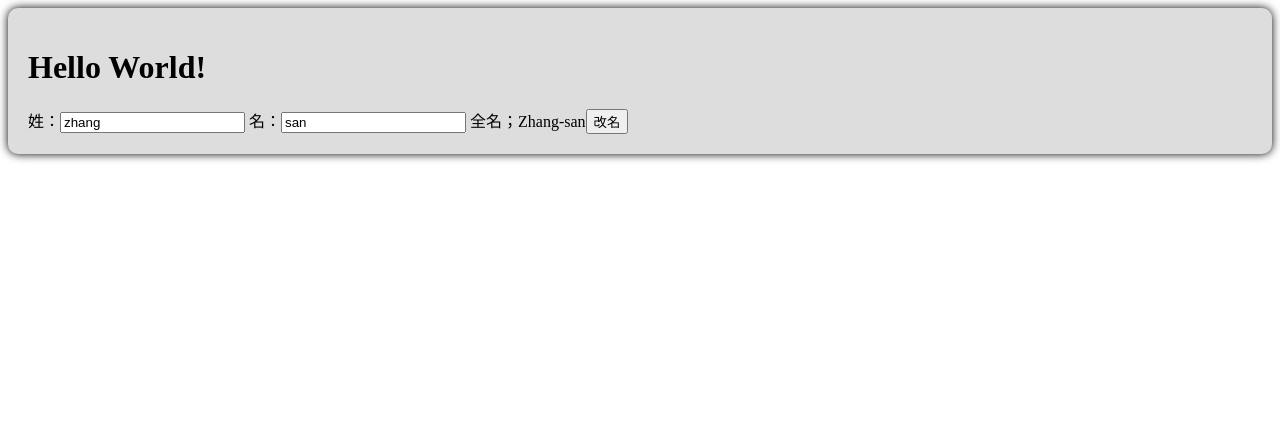
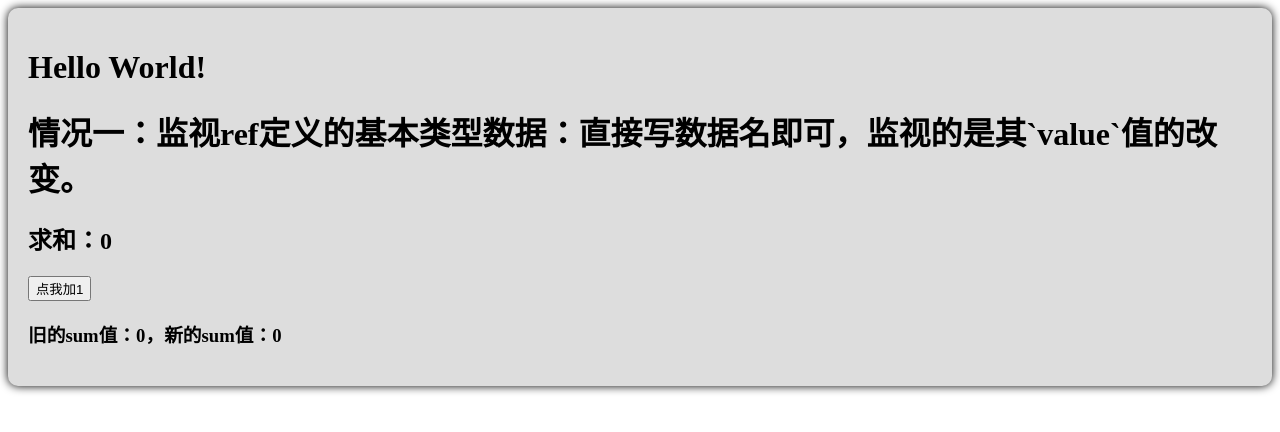
Before and after one commit to LYLMagui/vue3-init, a Vue app: page / in a window 1280 px wide. Shown: the top 432 px of the page. Built offline with nearby package versions, Linux system fonts and the light colour scheme.

Commit message:
『017. watch监视-情况一』

```diff
--- a/src/components/person.vue
+++ b/src/components/person.vue
@@ -1,39 +1,39 @@
 <template>
   <div class="person">
-    姓：<input type="text" v-model="firstName" />
-    名：<input type="text" v-model="lastName" />
-    全名；<span>{{ fullName }}</span>
-    <button @click="changeName">改名</button>
+    <h1>情况一：监视ref定义的基本类型数据：直接写数据名即可，监视的是其`value`值的改变。</h1>
+    <h2>求和：{{ sum }}</h2>
+    <button @click="changeSum">点我加1</button><br>
+    <h3>旧的sum值：{{ oldVal }}，新的sum值：{{ newVal }}</h3>
+    <h3>{{ tips }}</h3>
+
   </div>
 </template>
 
 <script lang="ts" setup name="person">
-import { ref,computed } from "vue";
+import {ref,watch} from 'vue'
 
-// 数据
-let firstName = ref('zhang')
-let lastName = ref("san")
+/** @@数据@@ */
+let sum = ref(0);
+let tips = ref("")
+let newVal = ref(0)
+let oldVal = ref(0)
 
-// 这样定义的fullName变量是只读不可修改的
-// let fullName = computed(() => {
-//   return firstName.value.slice(0,1).toUpperCase() + firstName.value.slice(1) + '-' + lastName.value
-// })
+/** @@方法@@*/
+function changeSum() {
+  sum.value += 1
+}
 
-// 这种方法定义的fullName才是可读可写的
-let fullName = computed({
-  get() {
-    return firstName.value.slice(0, 1).toUpperCase() + firstName.value.slice(1) + '-' + lastName.value
-  },
-  set(val) {
-    const [str1, str2] = val.split('-')
-    firstName.value = str1
-    lastName.value = str2
+// 情况一：监视ref定义的基本类型数据：直接写数据名即可，监视的是其`value`值的改变。
+// watch()的返回值是一个函数，是用于停止监视
+const stopWatch = watch(sum, (newValue,oldValue) => {
+  console.log("值变化了：",newValue,oldValue)
+  newVal.value = newValue
+  oldVal.value = oldValue
+  if (newValue >= 10) {
+    stopWatch()
+    tips.value = "停止监视"
   }
 })
 
-function changeName() {
-  fullName.value = "li-si"
-}
-
 
 </script>
```
